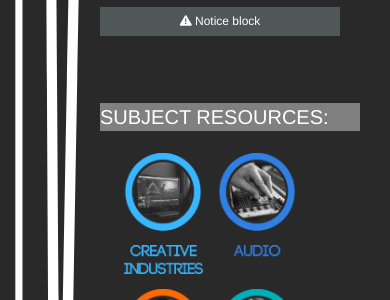
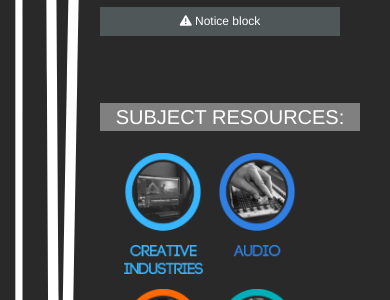
Before and after one commit to retr8bit/saeuk-library, a PHP site: page / in a window 390 px wide. Shown: the part 426-726 px from the top of the page. Run offline with PHP 8.4, Linux system fonts and the light colour scheme; some libraries are stand-ins or nearby versions.

Commit message:
style fix

```diff
--- a/index.html
+++ b/index.html
@@ -2,6 +2,7 @@
 <html>
 <head>
     <meta charset="utf-8">
+    <meta name="viewport" content="width=device-width, initial-scale=1.0">
     <script src="https://kit.fontawesome.com/98a78dc4db.js" crossorigin="anonymous"></script>
     <link rel="stylesheet" href="style.css"/>
     <link rel="stylesheet" href="search-style.css" type="text/css"/>
--- a/style.css
+++ b/style.css
@@ -223,7 +223,7 @@ position: relative;
 
 
 
-  @media only screen and (max-width: 630px) {
+  @media only screen and (max-width: 620px) {
   .logo {
   margin-top:-30px;
   }
@@ -237,6 +237,7 @@ position: relative;
   }
   .sub-resource h2 {
   margin-left:20px;
+      text-align: center;
   }
   .input {
   width:250px;
```
